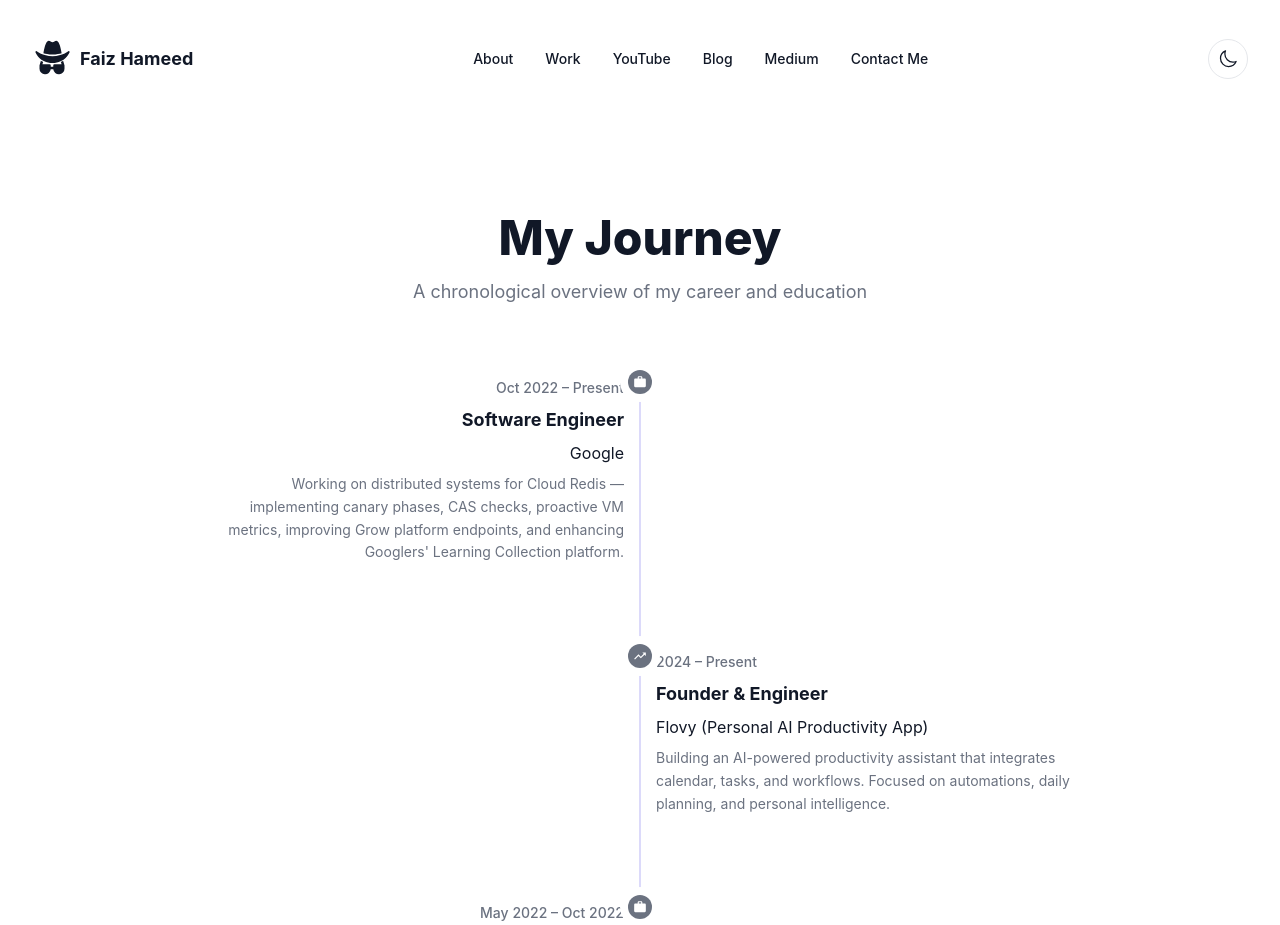
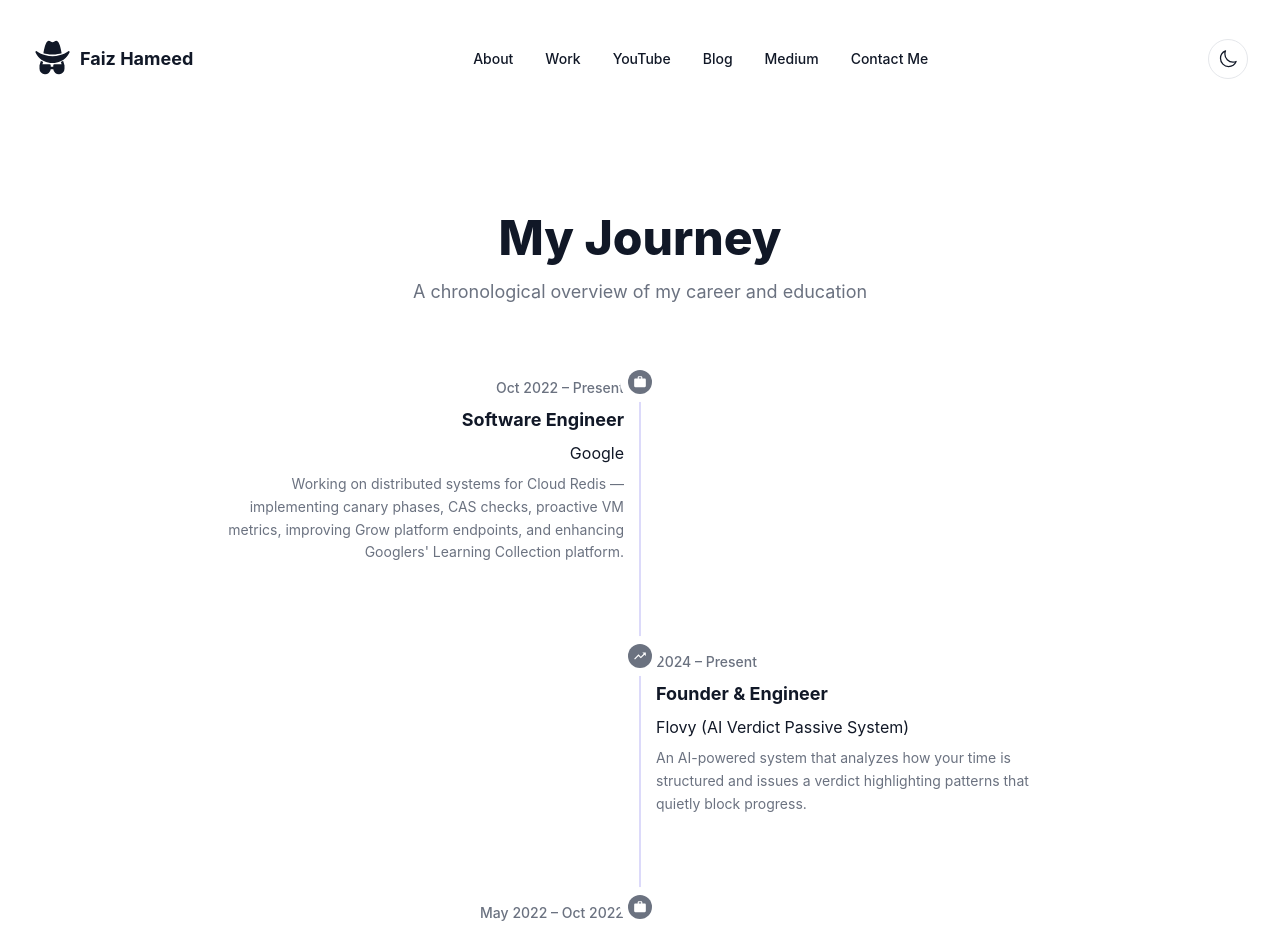
Before and after one commit to faizhameed/portfolio-gatsby, a Next.js app: page /resume in a window 1280 px wide. Shown: the top 925 px of the page. Built offline with nearby package versions, Linux system fonts and the light colour scheme; no server answers.

Commit message:
feat: Update Flovy project company name and description.

```diff
--- a/src/app/resume/page.js
+++ b/src/app/resume/page.js
@@ -56,9 +56,9 @@ const timelineData = [
     year: "2024 – Present",
     type: "project",
     role: "Founder & Engineer",
-    company: "Flovy (Personal AI Productivity App)",
+    company: "Flovy (AI Verdict Passive System)",
     description:
-      "Building an AI-powered productivity assistant that integrates calendar, tasks, and workflows. Focused on automations, daily planning, and personal intelligence.",
+      "An AI-powered system that analyzes how your time is structured and issues a verdict highlighting patterns that quietly block progress.",
   },
   {
     id: 7,
```
